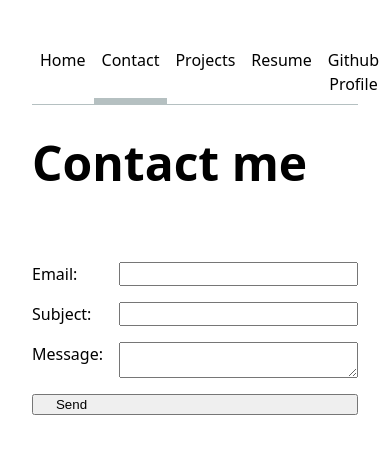
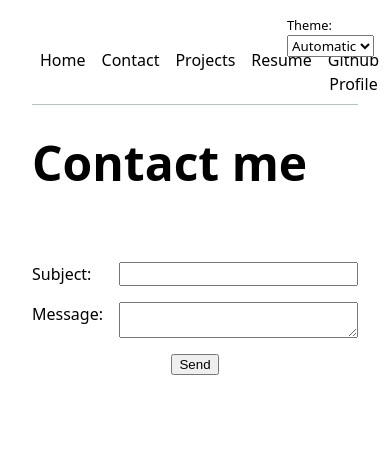
Before and after one commit to jppolizzi/portfolio, a plain HTML site: page contact/index.html in a window 390 px wide. Drawn offline with Linux system fonts and the light colour scheme.

Commit message:
Lab 3
Signed-off-by: Joel Polizzi <jppolizzi@ucsd.edu>

```diff
--- a/contact/index.html
+++ b/contact/index.html
@@ -7,23 +7,14 @@
     <link rel="stylesheet" href="../style.css">
 </head>
 <body>
-    <nav>
-        <ul>
-            <li><a href="../index.html">Home</a></li>
-            <li><a href="../contact/index.html" class="current">Contact</a></li>
-            <li><a href="../projects/index.html">Projects</a></li>
-            <li><a href="../resume/index.html">Resume</a></li>
-            <li><a href="https://github.com/jppolizzi" target="_blank">Github Profile</a></li>
-        </ul>
-    </nav>
     <h1> Contact me</h1>
-    <form action="mailto:jppolizzi@ucsd.edu" method="POST" enctype="text/plain">
+    <form action="mailto:jppolizzi@ucsd.edu" method="GET">
         <br>
-        <label>Email:<input name="email" type="email"></label>
         <label>Subject:<input name="subject"></label>
         <label>Message:<textarea name="body"></textarea></label>
 
         <button type="submit">Send</button>
     </form>
+<script type="module" src="../global.js"></script>
 </body>
 </html>
--- /dev/null
+++ b/global.js
@@ -0,0 +1,74 @@
+console.log('IT\'S ALIVE!');
+
+const BASE_PATH =
+  location.hostname === 'localhost' || location.hostname === '127.0.0.1'
+    ? '/portfolio/portfolio/' // local server
+    : '/website/'; //pages'
+
+function $$(selector, context = document) {
+    return Array.from(context.querySelectorAll(selector));
+}
+
+let pages = [
+    { url: '', title: 'Home' },
+    { url: 'contact/', title: 'Contact' },
+    { url: 'projects/', title: 'Projects' },
+    { url: 'resume/', title: 'Resume' },
+    { url: 'https://github.com/jppolizzi', title: 'Github Profile'},
+];
+
+let nav = document.createElement('nav');
+document.body.prepend(nav);
+
+for (let p of pages) {
+    let url = p.url;
+    let title = p.title;
+    if (!url.startsWith('http')) {
+        url = BASE_PATH + url;
+    }
+
+    let a = document.createElement('a');
+    a.href = url;
+    a.textContent = title;
+    a.classList.toggle('current', a.host === location.host && a.pathname === location.pathname);
+    if (a.host !== location.host) {
+        a.target = '_blank';
+    }
+    nav.append(a);
+}
+
+document.body.insertAdjacentHTML(
+    'afterbegin',
+    `<label class="color-scheme">
+        Theme:
+        <select>
+            <option value="light dark">Automatic</option>
+            <option value="light">Light</option>
+            <option value="dark">Dark</option>
+        </select>
+    </label>`,
+);
+
+let select = document.querySelector('.color-scheme select');
+
+if (localStorage.colorScheme) {
+    document.documentElement.style.setProperty('color-scheme', localStorage.colorScheme);
+    select.value = localStorage.colorScheme;
+}
+
+select.addEventListener('input', function (event) {
+    console.log('color scheme changed to', event.target.value);
+    document.documentElement.style.setProperty('color-scheme', event.target.value);
+    localStorage.colorScheme = event.target.value
+})
+let form = document.querySelector('form');
+form?.addEventListener('submit', function (event) {
+    event.preventDefault();
+    let data = new FormData(form);
+    let url = form.action + '?';
+    for (let [name, value] of data) {
+        url += name + '=' + encodeURIComponent(value) + '&';
+    }
+    url = url.slice(0, -1);
+    location.href = url;
+});
--- a/style.css
+++ b/style.css
@@ -1,5 +1,6 @@
 :root {
   --color-accent: oklch(82.819% 0.19576 150.553);
+  color-scheme: light dark;
 }
 
 html {
@@ -19,11 +20,12 @@
 }
 
 nav {
+  --border-color: oklch(50% 10% 200 / 40%);
   display: flex;
   margin-bottom: 1rem;
   border-bottom-width: 1px;
   border-bottom-style: solid;
-  border-bottom-color: oklch(80% 3% 200)
+  border-bottom-color: var(--border-color);
 }
 
 nav a {
@@ -35,14 +37,14 @@
 }
 
 nav a.current {
-  border-bottom: 0.4em solid oklch(80% 3% 200);
+  border-bottom: 0.4em solid var(--border-color);
   padding-bottom: 0.1em;
 }
 
 nav a:hover {
   border-bottom: 0.4em solid var(--color-accent);
   padding-bottom: 0.1em;
-  background-color: oklch(from var(--color-accent) 95% 5% h);
+  background-color: color-mix(in oklch, var(--color-accent), canvas 85%);
 }
 
 form {
@@ -51,10 +53,17 @@
   gap: 1em;
 }
 
-label, button[type="submit"] {
+label {
     display: grid;
     grid-template-columns: subgrid;
     grid-column: 1 / -1;
+  }
+
+button[type="submit"] {
+    grid-column: 1 / -1;
+    width: fit-content;
+    margin-inline: auto;
+  }
   }
 
 .projects {
@@ -82,3 +91,14 @@
 h1 {
   font-size: 300%;
 }
+
+label.color-scheme {
+  position: absolute;
+  top: 1rem;
+  right: 1rem;
+  font-size: 80%;
+}
+
+label.color-scheme select {
+  font-family: inherit;
+}
```
Also changed, not shown: index.html (+1 -9 lines), projects/index.html (+1 -10 lines), resume/index.html (+1 -9 lines).
